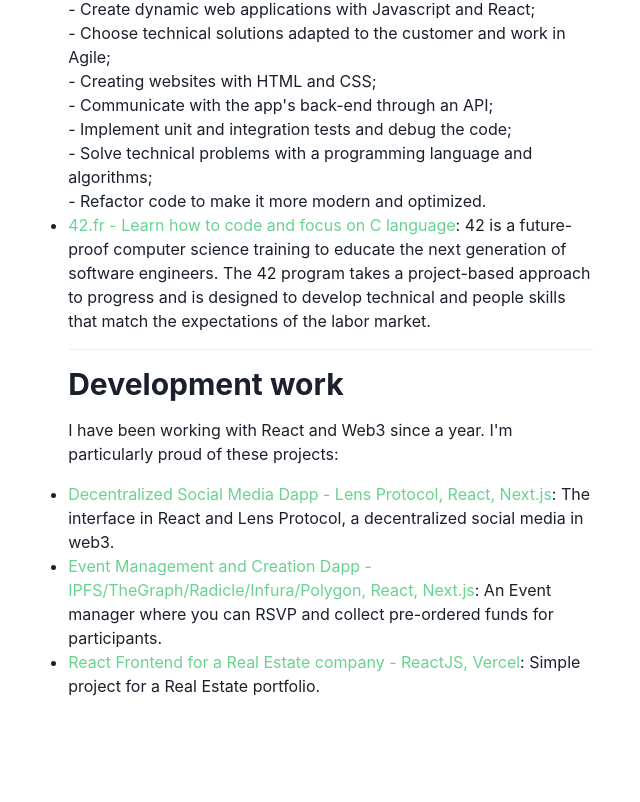
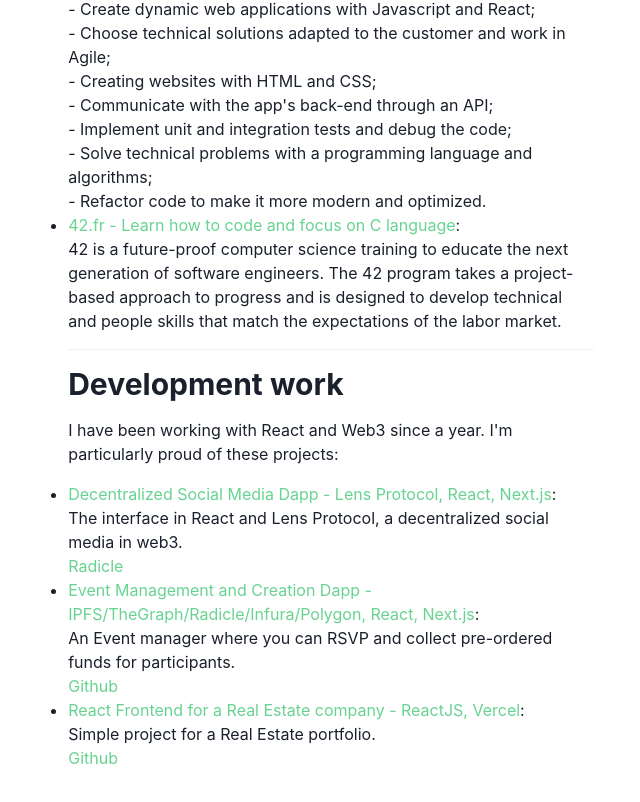
Before and after one commit to ToDestiny/anthonycolas.com, a Next.js app: page /cv in a window 1280 px wide. Shown: the part 820-1622 px from the top of the page, without its empty margins (309-949 px from the left). Before the commit the page ends 1558 px from the top, so only its background shows below. Built offline with nearby package versions, Linux system fonts and the light colour scheme; no server answers; what wagmi would draw is missing.

Commit message:
Github links

```diff
--- a/pages/cv.tsx
+++ b/pages/cv.tsx
@@ -88,7 +88,9 @@ const CVPage: NextPage = () => {
             <MyLink href="https://42.fr/">
               42.fr - Learn how to code and focus on C language
             </MyLink>
-            : 42 is a future-proof computer science training to educate the next
+            :
+            <br />
+            42 is a future-proof computer science training to educate the next
             generation of software engineers. The 42 program takes a
             project-based approach to progress and is designed to develop
             technical and people skills that match the expectations of the labor
@@ -111,8 +113,14 @@ const CVPage: NextPage = () => {
             <MyLink href="https://lens-api-starter-seven.vercel.app/">
               Decentralized Social Media Dapp - Lens Protocol, React, Next.js
             </MyLink>
-            : The interface in React and Lens Protocol, a decentralized social
+            :
+            <br />
+            The interface in React and Lens Protocol, a decentralized social
             media in web3.
+            <br />
+            <MyLink href="https://app.radicle.network/seeds/willow.radicle.garden/rad:git:hnrkd3sxjb4aaswjx9jmcauk8431xwiobcr5y/remotes/hyn1zgj4qkrbuf8wp85ernkk7odifbiss8raqd7ce157xbqt69qqn6">
+              Radicle
+            </MyLink>
           </ListItem>
 
           <ListItem>
@@ -120,15 +128,27 @@ const CVPage: NextPage = () => {
               Event Management and Creation Dapp -
               IPFS/TheGraph/Radicle/Infura/Polygon, React, Next.js
             </MyLink>
-            : An Event manager where you can RSVP and collect pre-ordered funds
+            :
+            <br />
+            An Event manager where you can RSVP and collect pre-ordered funds
             for participants.
+            <br />
+            <MyLink href="https://github.com/ToDestiny/web3RSVP-frontend-starter">
+              Github
+            </MyLink>
           </ListItem>
 
           <ListItem>
-            <MyLink href="https://github.com/ToDestiny/P11_ANTHONY_COLAS">
+            <MyLink href="https://react-frontend-chi-two.vercel.app/">
               React Frontend for a Real Estate company - ReactJS, Vercel
             </MyLink>
-            : Simple project for a Real Estate portfolio.
+            :
+            <br />
+            Simple project for a Real Estate portfolio.
+            <br />
+            <MyLink href="https://github.com/ToDestiny/P11_ANTHONY_COLAS">
+              Github
+            </MyLink>
           </ListItem>
         </UnorderedList>
       </VStack>
```
